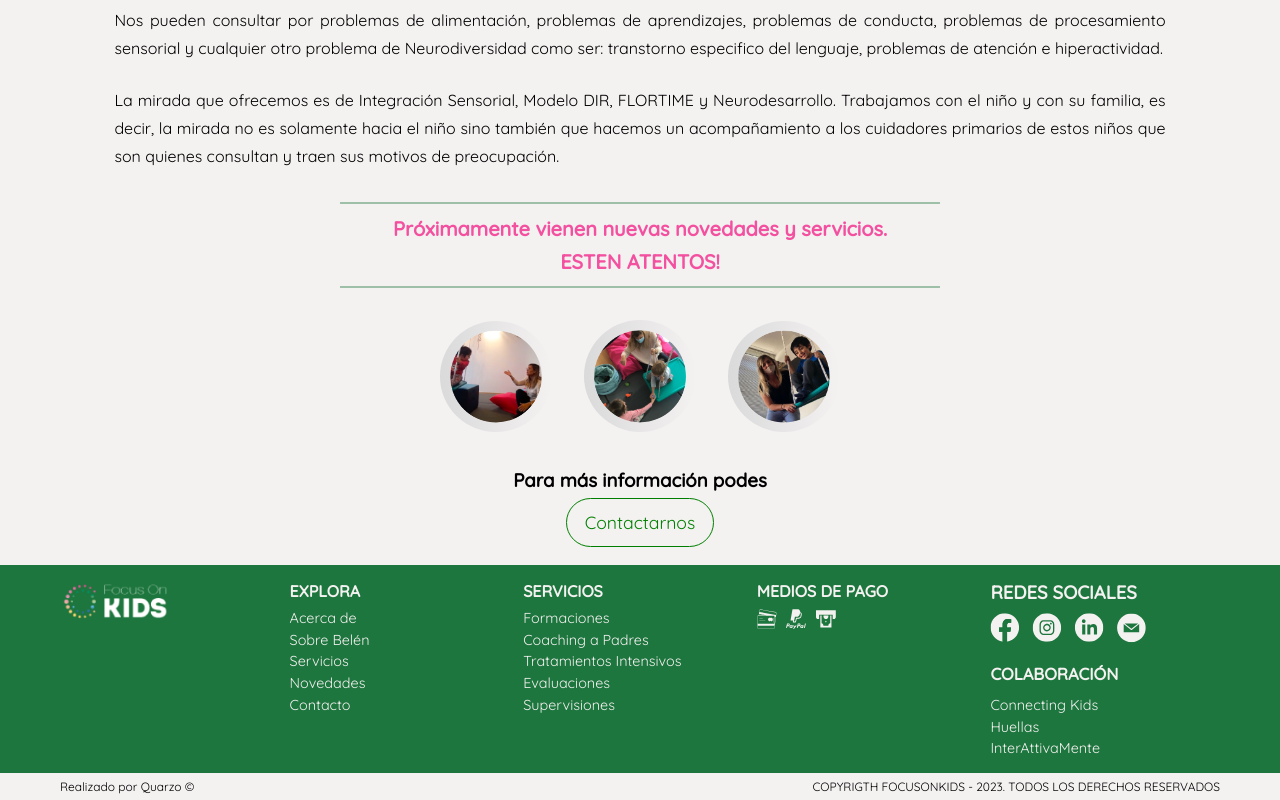
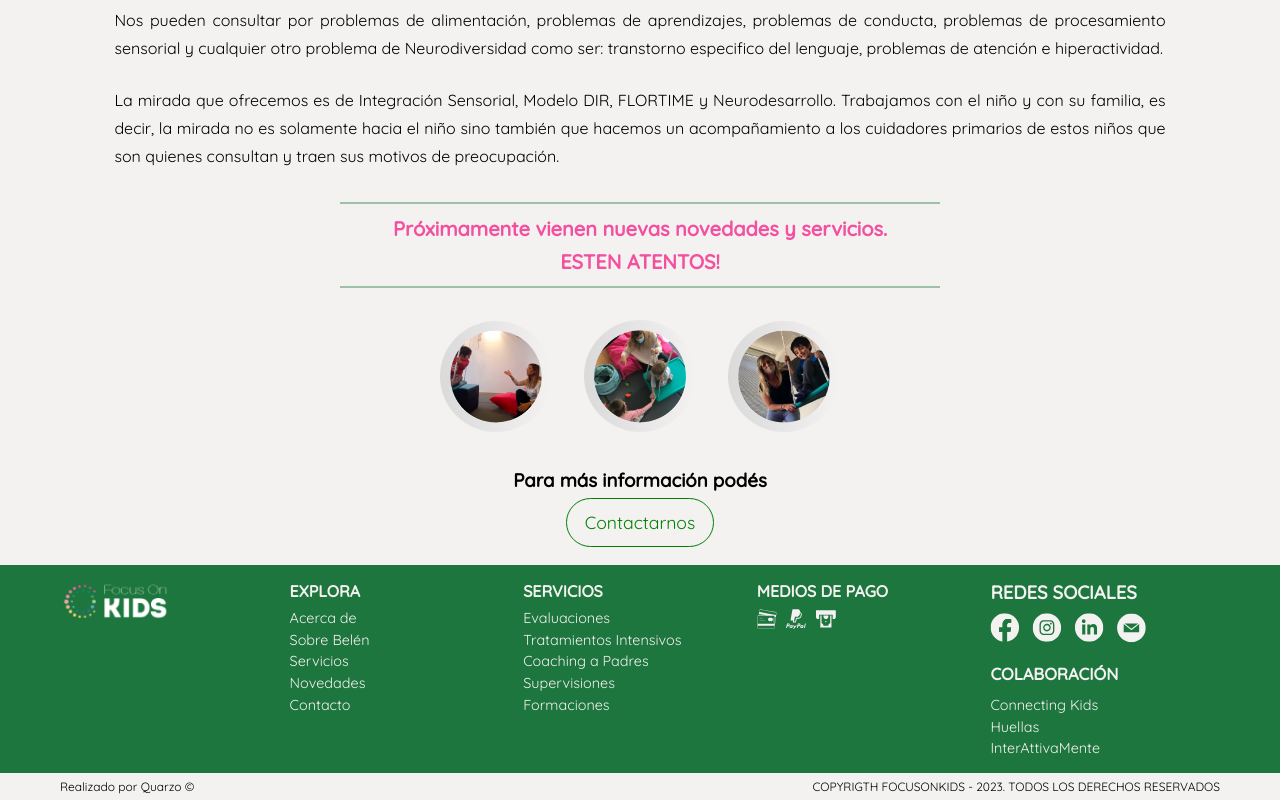
Before and after one commit to Focus-On-Kids/FocusOnKids, a React (Vite) app: page /#/acercade in a window 1280 px wide. Shown: the part 747-1547 px from the top of the page. Built offline with nearby package versions, Linux system fonts and the light colour scheme.

Commit message:
corrección de estilos y enlaces del footer

```diff
--- a/src/components/cta/CTAContact.jsx
+++ b/src/components/cta/CTAContact.jsx
@@ -7,43 +7,43 @@ const COLLAB_LOGOS = [
   {
     src: otherImages.collab1,
     alt: 'Connecting Kids',
-    to: 'https://connectingkidsot.com'
+    to: 'https://connectingkidsot.com',
   },
   {
     src: otherImages.collab2,
     alt: 'Centro Integral Huellas',
-    to: '/'
+    to: '/',
   },
   {
     src: otherImages.collab2,
     alt: 'Centro Integral Huellas double',
-    to: '/'
-  }
+    to: '/',
+  },
 ];
 
 export function CTAContact({ withCollabLogos = false, alwaysActive = false }) {
   return (
     <>
-      {
-        withCollabLogos
-          ? (
+      {withCollabLogos ? (
         <aside className={`${styles.cta__aside__collab} ${styles.no__active}`}>
-              {
-                COLLAB_LOGOS.map((logo) => (
+          {COLLAB_LOGOS.map((logo) => (
             <Link to={logo.to} key={logo.alt} target="_blank">
               <img src={logo.src} alt={logo.alt} />
             </Link>
-                ))
+          ))}
+        </aside>
+      ) : (
+        <article
+          className={
+            alwaysActive
+              ? styles.cta__article__contact
+              : `${styles.cta__article__contact} ${styles.no__active}`
           }
-            </aside>
-          )
-          : (
-            <article className={alwaysActive ? styles.cta__article__contact : `${styles.cta__article__contact} ${styles.no__active}`}>
-              <h3>Para más información podes</h3>
+        >
+          <h3>Para más información podés</h3>
           <Button href="/">Contactarnos</Button>
         </article>
-          )
-      }
+      )}
     </>
   );
 }
--- a/src/components/footer/Footer.jsx
+++ b/src/components/footer/Footer.jsx
@@ -7,84 +7,84 @@ import styles from './footer.module.css';
 const EXPLORE_ITEMS = [
   {
     title: 'Acerca de',
-    to: '/acercade'
+    to: '/acercade',
   },
   {
     title: 'Sobre Belén',
-    to: '/belen'
+    to: '/belen',
   },
   {
     title: 'Servicios',
-    to: '/'
+    to: '/',
   },
   {
     title: 'Novedades',
-    to: '/'
+    to: '/',
   },
   {
     title: 'Contacto',
-    to: '/'
-  }
+    to: '/',
+  },
 ];
 
 const SERVICES = [
   {
-    title: 'Formaciones',
-    to: '/servicios/formaciones'
+    title: 'Evaluaciones',
+    to: '/servicios/evaluaciones',
+  },
+  {
+    title: 'Tratamientos Intensivos',
+    to: '/servicios/intensivos',
   },
   {
     title: 'Coaching a Padres',
-    to: '/'
-  },
-  {
-    title: 'Tratamientos Intensivos',
-    to: '/'
-  },
-  {
-    title: 'Evaluaciones',
-    to: '/'
+    to: '/servicios/coaching',
   },
   {
     title: 'Supervisiones',
-    to: '/servicios/supervisiones'
-  }
+    to: '/servicios/supervisiones',
+  },
+  {
+    title: 'Formaciones',
+    to: '/servicios/formaciones',
+  },
 ];
 
 const CONTACT_DATA = [
   {
     href: 'https://www.facebook.com/focusonkids.bc',
     src: icons.facebook_rd,
-    target: '_blank'
+    target: '_blank',
   },
   {
     href: 'https://www.instagram.com/focus.on.kids',
     src: icons.instagram_rd,
-    target: '_blank'
+    target: '_blank',
   },
   {
     href: 'https://www.linkedin.com/company/focusonkids',
     src: icons.linkedin_rd,
-    target: '_blank'
+    target: '_blank',
   },
   {
     href: '/',
-    src: icons.email_rd
-  }
+    src: icons.email_rd,
+  },
 ];
 
 const COLLAB_DATA = [
   {
     title: 'Connecting Kids',
-    to: '/'
+    to: '/',
   },
   {
     title: 'Huellas',
-    to: '/'
+    to: '/',
   },
   {
     title: 'InterAttivaMente',
-    to: '/'
-  }
+    to: '/',
+  },
 ];
 
 export function Footer() {
@@ -101,29 +101,19 @@ export function Footer() {
           </article>
           <article className={styles.footer__article__none}>
             <h4>EXPLORA</h4>
-            {
-              EXPLORE_ITEMS.map((item) => (
-                <Link
-                  key={item.title}
-                  to={item.to}
-                >
+            {EXPLORE_ITEMS.map((item) => (
+              <Link key={item.title} to={item.to}>
                 {item.title}
               </Link>
-              ))
-            }
+            ))}
           </article>
           <article className={styles.footer__article__none}>
             <h4>SERVICIOS</h4>
-            {
-              SERVICES.map((item) => (
-                <Link
-                  key={item.title}
-                  to={item.to}
-                >
+            {SERVICES.map((item) => (
+              <Link key={item.title} to={item.to}>
                 {item.title}
               </Link>
-              ))
-            }
+            ))}
           </article>
           <article className={styles.footer__article__none}>
             <div>
@@ -136,36 +126,32 @@ export function Footer() {
           <article className={styles.footer__article__visible}>
             <h4>REDES SOCIALES</h4>
             <div>
-              {
-                CONTACT_DATA.map((contact) => (
+              {CONTACT_DATA.map((contact) => (
                 <Link
                   key={contact.src}
                   to={contact.href}
-                    target={contact.target} rel="noopener noreferrer"
+                  target={contact.target}
+                  rel="noopener noreferrer"
                 >
                   <img src={contact.src} alt="contact logo" />
                 </Link>
-                ))
-              }
+              ))}
             </div>
             <aside>
               <h4>COLABORACIÓN</h4>
-              {
-                COLLAB_DATA.map((collab) => (
-                  <Link
-                    key={collab.title}
-                    to={collab.to}
-                  >
+              {COLLAB_DATA.map((collab) => (
+                <Link key={collab.title} to={collab.to}>
                   {collab.title}
                 </Link>
-                ))
-              }
+              ))}
             </aside>
           </article>
         </section>
       </section>
       <section className={styles.footer__section__rights}>
-        <p>COPYRIGTH FOCUSONKIDS - {currentYear}. TODOS LOS DERECHOS RESERVADOS</p>
+        <p>
+          COPYRIGTH FOCUSONKIDS - {currentYear}. TODOS LOS DERECHOS RESERVADOS
+        </p>
         <p>Realizado por Quarzo &copy;</p>
       </section>
     </footer>
--- a/src/pages/Belen.jsx
+++ b/src/pages/Belen.jsx
@@ -13,12 +13,17 @@ function Belen() {
   return (
     <Layout>
       <Title>Sobre Belen</Title>
+      <section className={styles.container}>
         <Modal isOpen={isOpenModal} closeModal={closeModal}>
           <Video />
         </Modal>
         <article className={styles.role__article}>
           <div onClick={openModal}>
-          <Picture src="/src/assets/novedades/novedad1.svg" alt="Belen Cortese" isModal />
+            <Picture
+              src="/src/assets/novedades/novedad1.svg"
+              alt="Belen Cortese"
+              isModal
+            />
           </div>
           <div className={styles.role__div__content}>
             <h3>Lic. Belén Cortese</h3>
@@ -28,10 +33,26 @@ function Belen() {
         </article>
         <hr className={styles.division} />
         <section className={styles.about__section__content}>
-        <p>Estoy especializada en pediatría. Trabajando con niños y sus familias desde hace más de 15 años.</p>
-        <p>Realicé especialización de Integración Sensorial en Bs. As. y USA, me formé en el modelo DIR/floortime en Europa, donde tuve el inmenso placer de trabajar junto a Amy Zier en sus clínicas, brindando atención a familias de la OTAN y realizando supervisiones a estudiantes de TO de diferentes universidades de EEUU que optaban por hacer sus prcticas finales con nosotros en Italia.
+          <p>
+            Estoy especializada en pediatría. Trabajando con niños y sus
+            familias desde hace más de 15 años.
           </p>
-        <p>Lo que más disfruto de mi profesión es el trabajo continuo con las familias para el logro de objetivos, acompañarlos en el proceso hasta el alta y los desafíos que se me presentan en el trabajo con estudiantes y las nuevas generaciones... de quienes continúo aprendiendo a diario.</p>
+          <p>
+            Realicé especialización de Integración Sensorial en Bs. As. y USA,
+            me formé en el modelo DIR/floortime en Europa, donde tuve el inmenso
+            placer de trabajar junto a Amy Zier en sus clínicas, brindando
+            atención a familias de la OTAN y realizando supervisiones a
+            estudiantes de TO de diferentes universidades de EEUU que optaban
+            por hacer sus prcticas finales con nosotros en Italia.
+          </p>
+          <p>
+            Lo que más disfruto de mi profesión es el trabajo continuo con las
+            familias para el logro de objetivos, acompañarlos en el proceso
+            hasta el alta y los desafíos que se me presentan en el trabajo con
+            estudiantes y las nuevas generaciones... de quienes continúo
+            aprendiendo a diario.
+          </p>
+        </section>
       </section>
       <Video />
       <CTAContact alwaysActive />
--- a/src/pages/Coaching.jsx
+++ b/src/pages/Coaching.jsx
@@ -2,11 +2,12 @@
 import { Layout } from '../components/layout/Layout';
 import { Title } from '../components/title/Title';
 import { CTAContact } from '../components/cta/CTAContact';
+import CTASocialMedia from '../components/cta/CTASocialMedia';
 import icons from '../assets/icons';
 import colab from '../assets/img/index.js';
 import style from './coaching.module.css';
 
-export default function Coaching() {
+function Coaching() {
   return (
     <Layout>
       <Title>Coaching a Padres</Title>
@@ -71,7 +72,9 @@ export default function Coaching() {
         </section>
       </section>
 
-      <CTAContact />
+      <CTAContact alwaysActive />
     </Layout>
   );
 }
+
+export default CTASocialMedia(Coaching);
--- a/src/pages/Evaluaciones.jsx
+++ b/src/pages/Evaluaciones.jsx
@@ -3,10 +3,11 @@ import { Layout } from '../components/layout/Layout';
 import { Title } from '../components/title/Title';
 import { CTAContact } from '../components/cta/CTAContact';
 import Imagen from '../components/img/Imagen';
+import CTASocialMedia from '../components/cta/CTASocialMedia';
 // estilos
 import style from './evaluaciones.module.css';
 
-export default function Evaluaciones() {
+function Evaluaciones() {
   return (
     <Layout>
       <Title>Evaluaciones</Title>
@@ -43,7 +44,9 @@ export default function Evaluaciones() {
         <Imagen src="src/assets/novedades/novedad2.svg" alt="novedad" />
       </section>
 
-      <CTAContact />
+      <CTAContact alwaysActive />
     </Layout>
   );
 }
+
+export default CTASocialMedia(Evaluaciones);
--- a/src/pages/Tratamientos.jsx
+++ b/src/pages/Tratamientos.jsx
@@ -2,11 +2,12 @@
 import { Layout } from '../components/layout/Layout';
 import { Title } from '../components/title/Title';
 import { CTAContact } from '../components/cta/CTAContact';
+import CTASocialMedia from '../components/cta/CTASocialMedia';
 import Imagen from '../components/img/Imagen';
 // estilos
 import style from './evaluaciones.module.css';
 
-export default function Tratamientos() {
+function Tratamientos() {
   return (
     <Layout>
       <Title>Tratamientos Intensivos</Title>
@@ -53,7 +54,9 @@ export default function Tratamientos() {
         <Imagen src="src/assets/novedades/novedad2.svg" alt="novedad" />
       </section>
 
-      <CTAContact />
+      <CTAContact alwaysActive />
     </Layout>
   );
 }
+
+export default CTASocialMedia(Tratamientos);
--- a/src/pages/belen.module.css
+++ b/src/pages/belen.module.css
@@ -1,3 +1,8 @@
+.container {
+  width: 85%;
+  margin: 3rem auto;
+}
+
 .role__article {
   display: flex;
   gap: 1em;
@@ -10,7 +15,7 @@
   text-align: center;
 }
 
-.role__div__content > hr {
+.role__div__content>hr {
   display: none;
 }
 
@@ -41,7 +46,7 @@
     text-align: left;
   }
 
-  .role__div__content > hr {
+  .role__div__content>hr {
     display: block;
   }
 
```
Lines whose indentation alone changed are shown as unchanged.
